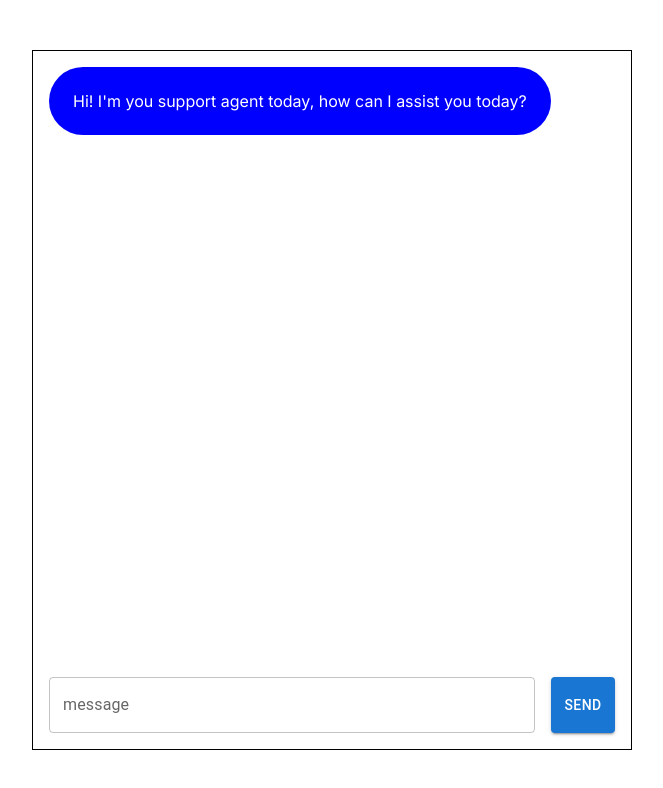
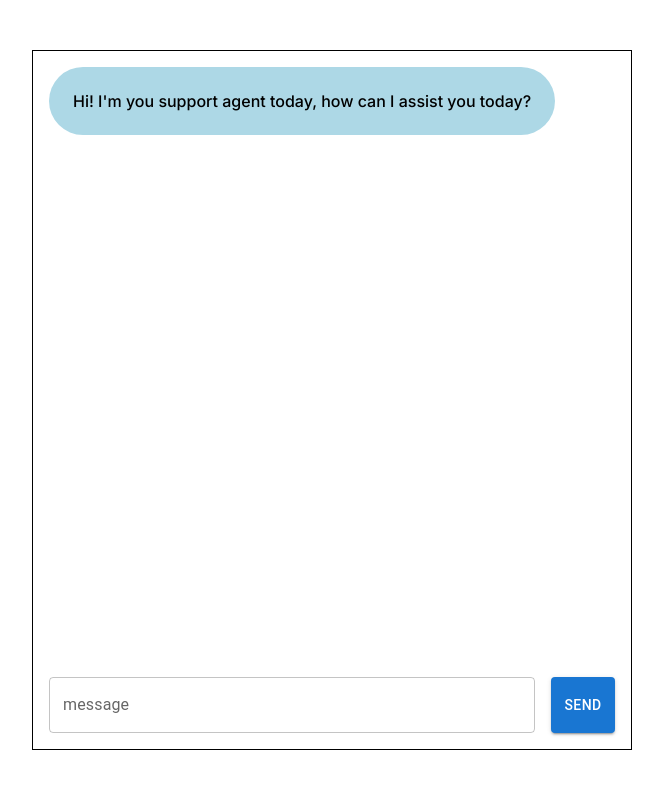
Before and after one commit to madeeha-balouch/aiChatSupport, a Next.js app: page / in a window 1280 px wide. Shown: the top 788 px of the page, without its empty margins (308-971 px from the left). Built offline with nearby package versions, Linux system fonts and the light colour scheme.

Commit message:
Update page.js

```diff
--- a/app/page.js
+++ b/app/page.js
@@ -57,10 +57,11 @@ export default function Home() {
                 //sx={style}
                 backgroundColor={
                   message.role === "assistant"
-                    ? "blue"
+                    ? "lightblue"
                     : "secondary.main"
                 }
-                color="white"
+                color="black"
+                fontWeight={500}
                 borderRadius={16}
                 padding={3}
               >
```
